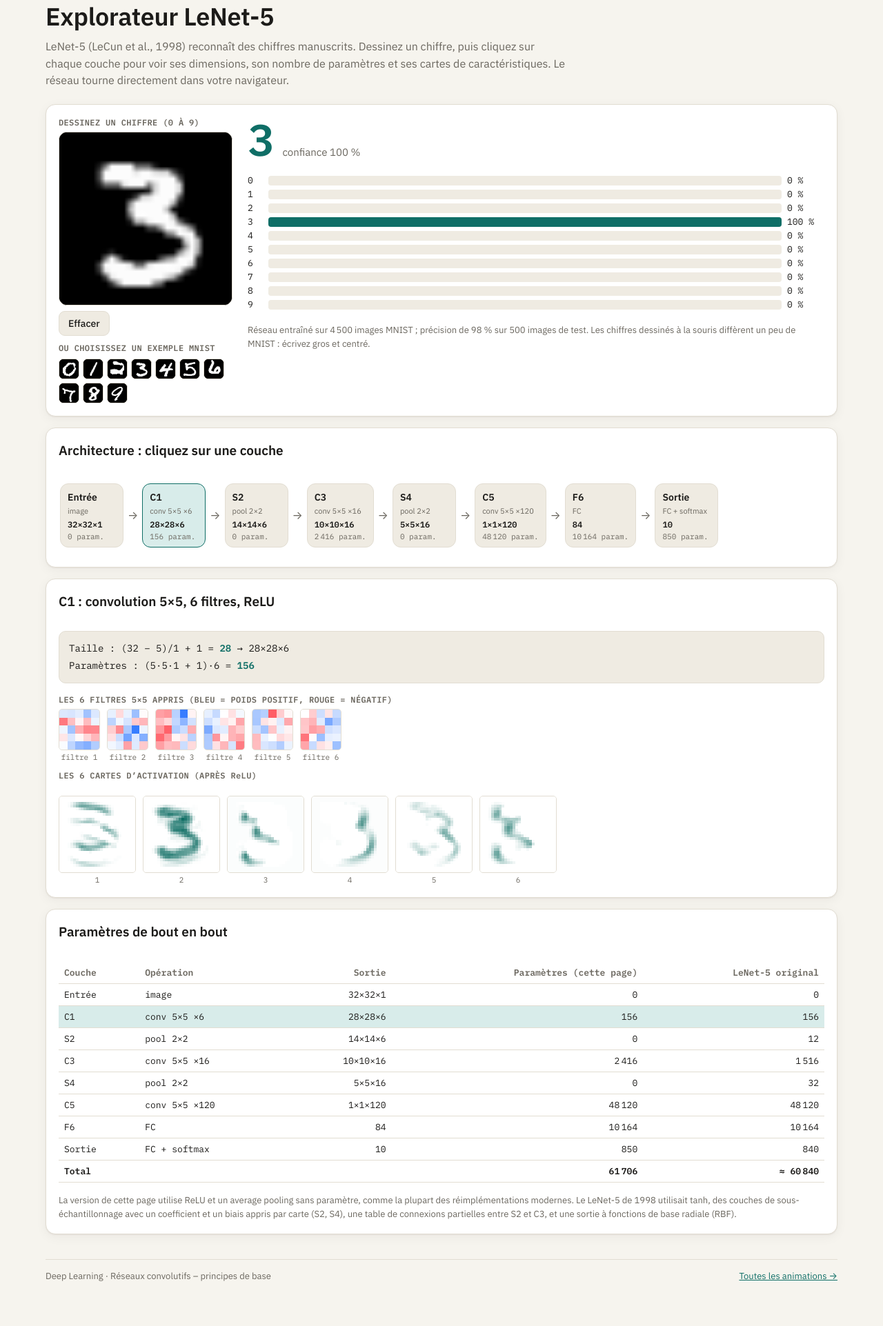
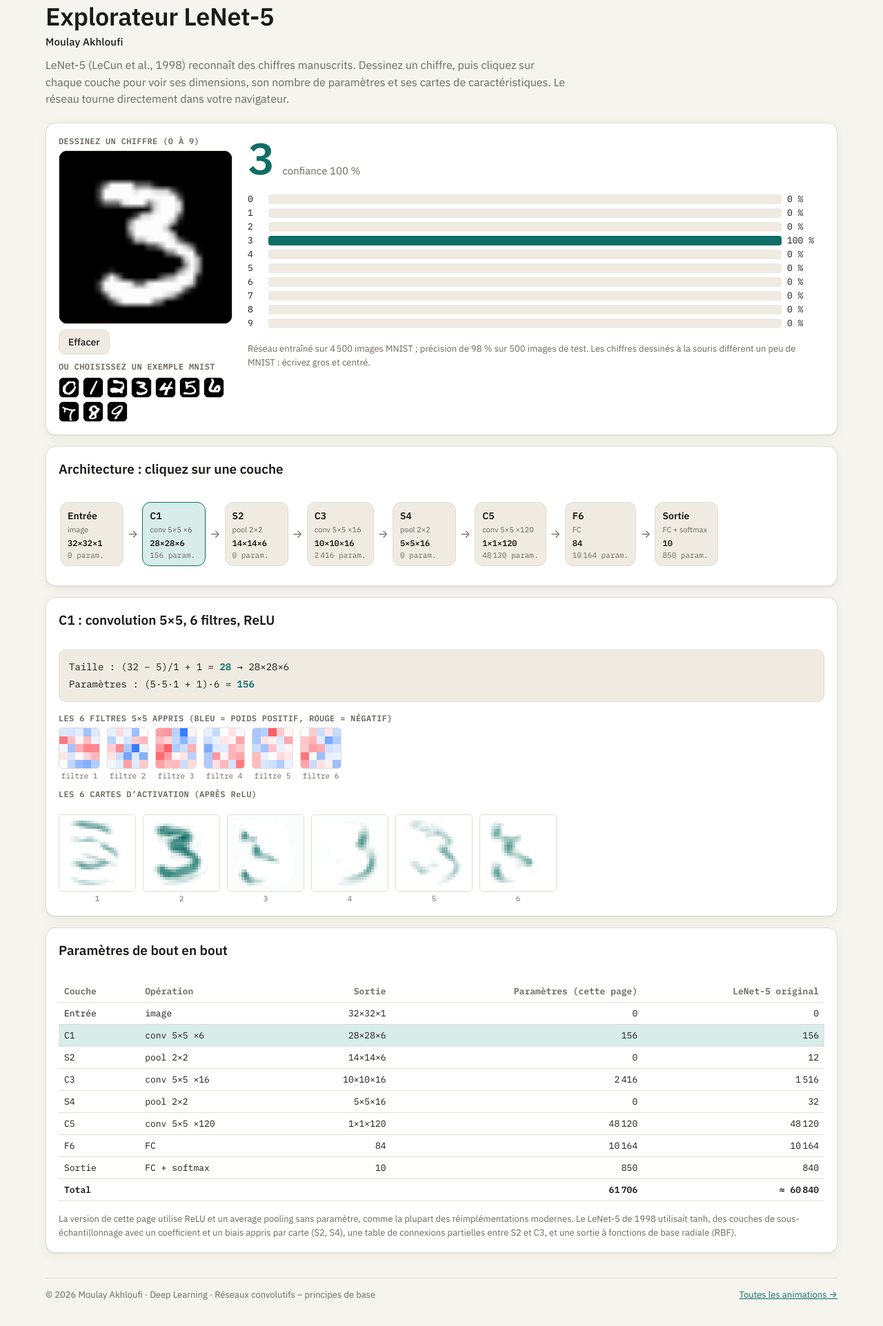
Before and after one commit to PRIMEAI/CNN, a plain HTML site: page CNN_LeNet5.html in a window 1280 px wide. Shown: the part 47-1970 px from the top of the page at 69% size. Drawn offline with Linux system fonts and the light colour scheme.

Commit message:
Add files via upload

```diff
--- a/CNN_LeNet5.html
+++ b/CNN_LeNet5.html
@@ -33,6 +33,8 @@
 h1{font-size:clamp(26px,4vw,36px);line-height:1.15;margin:8px 0 10px;letter-spacing:-.01em;font-weight:600}
 h2{font-size:19px;margin:0 0 12px;font-weight:600}
 h3{font-size:15px;margin:0 0 8px;font-weight:600}
+
+.author{font:500 15px var(--sans);color:var(--ink);margin:-4px 0 12px;letter-spacing:.01em}
 .lead{max-width:760px;color:var(--muted);margin:0;font-size:16px}
 .card{background:var(--panel);border:1px solid var(--line);border-radius:14px;padding:18px;box-shadow:var(--shadow)}
 .stack{display:flex;flex-direction:column;gap:16px}
@@ -125,6 +127,7 @@
 <header class="top">
   <div class="eyebrow"><span>Réseaux convolutifs · Diapos 103, 139</span><a href="index.html">← Toutes les animations</a></div>
   <h1>Explorateur LeNet-5</h1>
+  <p class="author">Moulay Akhloufi</p>
   <p class="lead">LeNet-5 (LeCun et al., 1998) reconnaît des chiffres manuscrits. Dessinez un chiffre, puis cliquez sur chaque couche pour voir ses dimensions, son nombre de paramètres et ses cartes de caractéristiques. Le réseau tourne directement dans votre navigateur.</p>
 </header>
 <div class="stack">
@@ -163,7 +166,7 @@
     <p class="small muted" style="margin:0">La version de cette page utilise ReLU et un average pooling sans paramètre, comme la plupart des réimplémentations modernes. Le LeNet-5 de 1998 utilisait tanh, des couches de sous-échantillonnage avec un coefficient et un biais appris par carte (S2, S4), une table de connexions partielles entre S2 et C3, et une sortie à fonctions de base radiale (RBF).</p>
   </section>
 </div>
-<footer><span>Deep Learning · Réseaux convolutifs – principes de base</span><a href="index.html">Toutes les animations →</a></footer>
+<footer><span>© 2026 Moulay Akhloufi · Deep Learning · Réseaux convolutifs – principes de base</span><a href="index.html">Toutes les animations →</a></footer>
 </div>
 <script>
 // ---- utilitaires communs ----
```
Also changed, not shown: CNN_Activation_ReLU.html (+4 -1 lines), CNN_Calculateur_Dimensions.html (+4 -1 lines), CNN_Champ_Recepteur.html (+4 -1 lines), CNN_Convolution_1x1.html (+4 -1 lines), CNN_Convolution_2D.html (+4 -1 lines), CNN_Convolution_Profondeur.html (+4 -1 lines), CNN_Filtres_Image.html (+4 -1 lines), CNN_Neurone_Local.html (+4 -1 lines), CNN_Normalisation.html (+4 -1 lines), CNN_Pooling.html (+4 -1 lines), CNN_Softmax.html (+4 -1 lines), index.html (+4 -1 lines).
